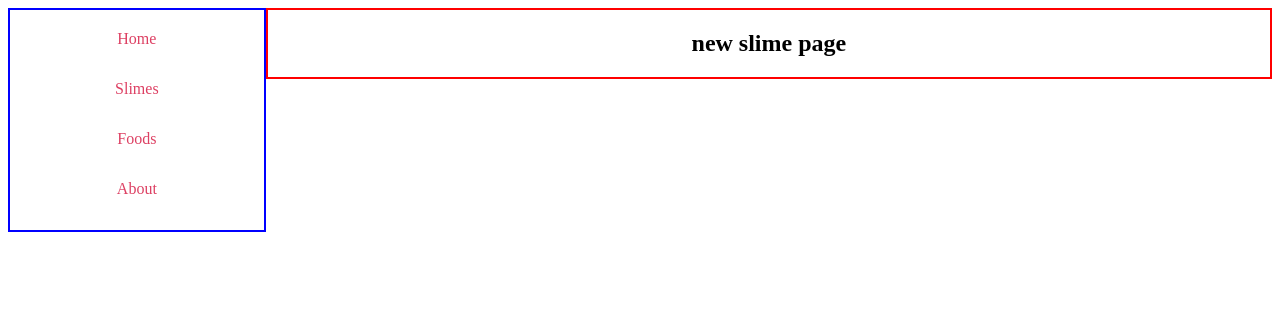
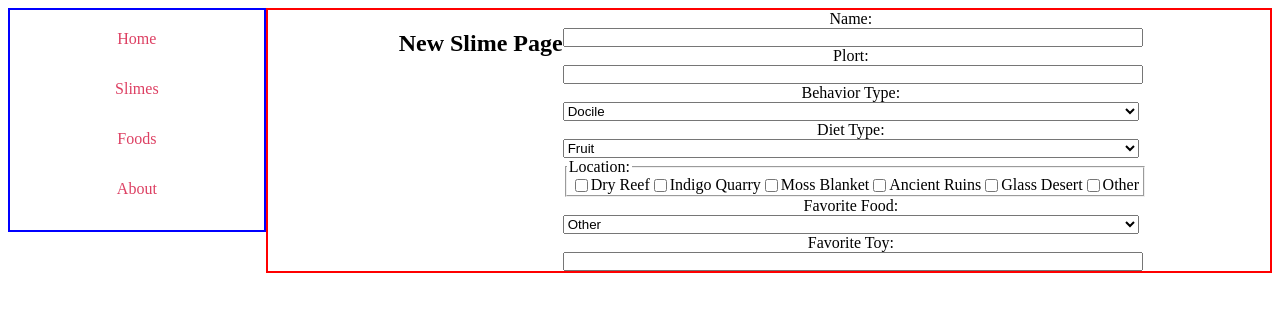
Before and after one commit to kfacison/slimepedia_api_p4, a React (Create React App) app: page /slimes/new in a window 1280 px wide. Shown: the top 312 px of the page. Built offline with nearby package versions, Linux system fonts and the light colour scheme.

Commit message:
uupdated new slime form

```diff
--- a/src/pages/AboutPage/AboutPage.tsx
+++ b/src/pages/AboutPage/AboutPage.tsx
@@ -1,4 +1,4 @@
-export default function HomePage(){
+export default function AboutPage(){
     return (
         <h2>
             about page
--- a/src/pages/AllFoodPage/AllFoodPage.tsx
+++ b/src/pages/AllFoodPage/AllFoodPage.tsx
@@ -1,4 +1,4 @@
-export default function HomePage(){
+export default function AllFoodPage(){
     return (
         <h2>
             all food page
--- a/src/pages/AllSlimePage/AllSlimePage.css
+++ b/src/pages/AllSlimePage/AllSlimePage.css
@@ -1,3 +1,5 @@
-.allSlime{
-    background-color: purple;
+.allSlime > *{
+    height: 100%;
+    width: 100%;
+    border: 2px solid purple;
 }
--- a/src/pages/AllSlimePage/AllSlimePage.tsx
+++ b/src/pages/AllSlimePage/AllSlimePage.tsx
@@ -1,7 +1,7 @@
-import './AllSlimePage';
+import './AllSlimePage.css';
 import { Link } from "react-router-dom";
 
-export default function HomePage(){
+export default function AllSlimePage(){
     return (
         <div className='allSlime'>
         <h2>all slime page</h2>
--- a/src/pages/FoodPage/FoodPage.tsx
+++ b/src/pages/FoodPage/FoodPage.tsx
@@ -1,4 +1,4 @@
-export default function HomePage(){
+export default function FoodPage(){
     return (
         <h2>
             food page
--- a/src/pages/NewFoodPage/NewFoodPage.tsx
+++ b/src/pages/NewFoodPage/NewFoodPage.tsx
@@ -1,4 +1,4 @@
-export default function HomePage(){
+export default function NewFoodPage(){
     return (
         <h2>
             new food page
--- a/src/pages/NewSlimePage/NewSlimePage.tsx
+++ b/src/pages/NewSlimePage/NewSlimePage.tsx
@@ -1,7 +1,173 @@
-export default function HomePage(){
+import './NewSlimePage.css';
+import { useState, useEffect } from "react";
+
+export default function NewSlimePage(){
+    const allLocations: {placeName: string} []= [
+        {placeName : 'Dry Reef'},
+        {placeName:'Indigo Quarry',},
+        {placeName:'Moss Blanket',},
+        {placeName: 'Ancient Ruins',},
+        {placeName: 'Glass Desert',},
+        {placeName: 'other'}
+    ]
+    const [checkedState, setCheckedState] = useState(
+        new Array(allLocations.length).fill(false)
+    );
+    const [formData, setFormData] = useState({
+        name: '',
+        plort: '',
+        behavior: 'docile',
+        diet: 'fruit',
+        location: [''],
+        favFood: '',
+        favToy: '',
+    });
+
+    useEffect(() => {
+        const newArry: string[] = [];
+        checkedState.forEach((item: any, index: number) => {
+            if(item){
+                newArry.push(allLocations[index].placeName)
+            }
+            })
+        console.log(newArry)
+        const newFormData = { ...formData, location: newArry};
+        setFormData(newFormData);
+        console.log(formData);
+    },[checkedState, setCheckedState]);
+
+    async function handleChange(evt: any) {
+        if(evt.target.name === 'location'){
+            console.log(evt.target.value);
+            const updatedCheckedState = checkedState.map((item: any, index: number) => {
+                return index == evt.target.value ? !item : item;
+            });
+            console.log(updatedCheckedState);
+            setCheckedState(updatedCheckedState);
+        }
+        else{
+            const newFormData = { ...formData, [evt.target.name]: evt.target.value };
+            setFormData(newFormData);
+        }
+    }
+
+    async function handleSubmit(evt: any) {
+        evt.preventDefault();
+
+        const formData = new FormData(evt.target);
+
+        try {
+
+        } catch (error) {
+            console.error("Error during form submission", error);
+        }
+    }
+
     return (
-        <h2>
-            new slime page
-        </h2>
+        <>
+        <h2>New Slime Page</h2>
+        <form  onSubmit={handleSubmit} method="post">
+        <div>
+            <label htmlFor="name">Name:</label>
+            <input
+                type="text"
+                id="name"
+                name="name"
+                value={formData.name}
+                onChange={handleChange}
+            />
+        </div>
+
+        <div>
+            <label htmlFor="plort">Plort:</label>
+            <input
+                type="text"
+                id="plort"
+                name="plort"
+                autoComplete="off"
+                value={formData.plort}
+                onChange={handleChange}
+            />
+        </div>
+
+        <div>
+            <label htmlFor="behavior">Behavior Type:</label>
+            <select
+                id="behavior"
+                name="behavior"
+                value={formData.behavior}
+                onChange={handleChange}
+            >
+                <option value="docile">Docile</option>
+                <option value="harmful">Harmful</option>
+                <option value="special">Special</option>
+                <option value="hostile">Hostile</option>
+            </select>
+        </div>
+
+        <div>
+            <label htmlFor="diet">Diet Type:</label>
+            <select
+                id="diet"
+                name="diet"
+                value={formData.diet}
+                onChange={handleChange}
+            >
+                <option value="fruit">Fruit</option>
+                <option value="veggies">Veggies</option>
+                <option value="meat">Meat</option>
+                <option value="other">Other</option>
+            </select>
+        </div>
+
+        <div>
+            <fieldset onChange={handleChange}>
+                <legend>Location:</legend>
+                    <input type="checkbox" name="location" value={0} />
+                    <label htmlFor="dryReef">Dry Reef</label>
+
+                    <input type="checkbox" name="location" value={1} />
+                    <label htmlFor="indigoQuarry">Indigo Quarry</label>
+
+                    <input type="checkbox" name="location" value={2} />
+                    <label htmlFor="mossBlanket">Moss Blanket</label>
+
+                    <input type="checkbox" name="location" value={3} />
+                    <label htmlFor="ancientRuins">Ancient Ruins</label>
+
+                    <input type="checkbox" name="location" value={4} />
+                    <label htmlFor="glassDesert">Glass Desert</label>
+
+                    <input type="checkbox" name="location" value={5} />
+                    <label htmlFor="other">Other</label>
+            </fieldset>
+        </div>
+
+        <div>
+            <label htmlFor="favFood">Favorite Food:</label>
+            <select
+                id="favFood"
+                name="favFood"
+                value={formData.favFood}
+                onChange={handleChange}
+            >
+                <option value="other">Other</option>
+            </select>
+        </div>
+
+        <div>
+            <label htmlFor="favToy">Favorite Toy:</label>
+            <input
+                type="text"
+                id="favToy"
+                name="favToy"
+                autoComplete="off"
+                value={formData.favToy}
+                onChange={handleChange}
+            />
+        </div>
+
+        </form>
+        </>
     );
 }
--- a/src/pages/SlimePage/SlimePage.tsx
+++ b/src/pages/SlimePage/SlimePage.tsx
@@ -1,4 +1,4 @@
-export default function HomePage(){
+export default function SlimePage(){
     return (
         <h2>
             slime page
--- /dev/null
+++ b/src/utilities/food-api.ts
@@ -0,0 +1 @@
+export {}
--- /dev/null
+++ b/src/utilities/slime-api.ts
@@ -0,0 +1 @@
+export {}
```
Also changed, not shown: src/utilities/send-request.ts (added, +45 -0 lines).
